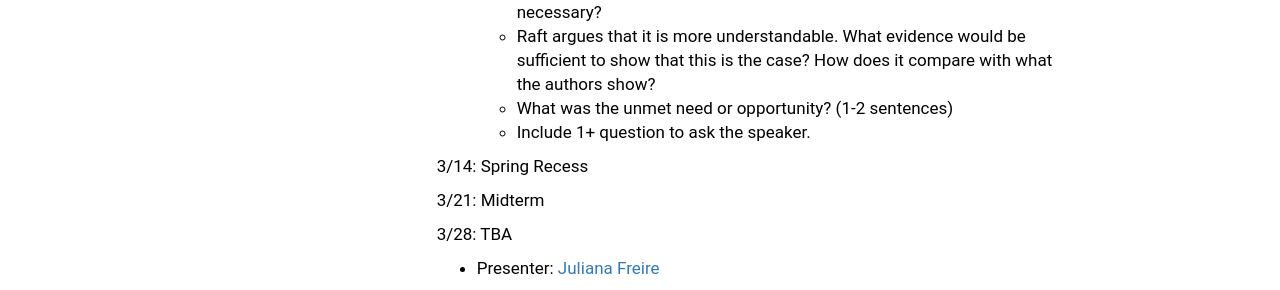
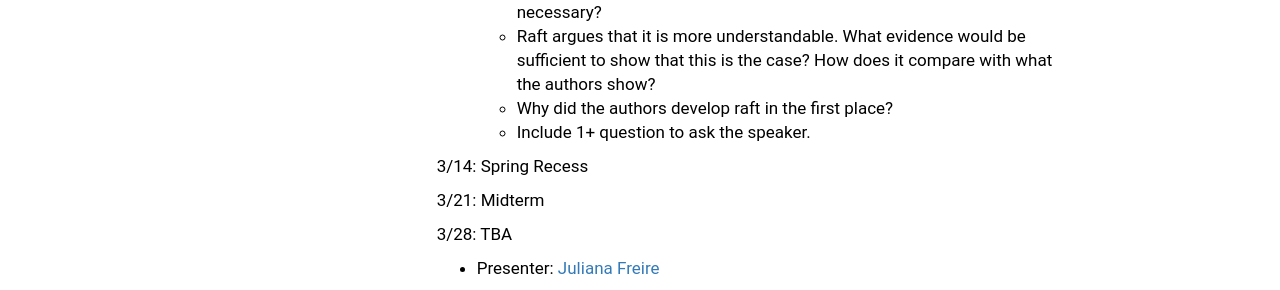
Before and after one commit to columbiadb/columbiadb.github.io, a Jekyll site: the page built from index.md, in a window 1280 px wide and 900 px high, scrolled down 2936 px. Shown: the part 249-539 px from the top of the window. Built offline with Jekyll 4.4.1, drawn with Linux system fonts in a browser that asks for light colours.

Commit message:
lazy commit msg

```diff
--- a/index.md
+++ b/index.md
@@ -112,7 +112,7 @@ Students are expected to actively participate in discussions.
   * Provide a simple example of how Raft recovers from a leader failure.  A simple way is to list the state at each node at every time step, and use english to describe what happens between each time step.
   * Suppose the clocks on all nodes are _perfectly synchronized_ (e.g., node i's clock is exactly the same as node j's clock).  Which part of raft is still necessary?
   * Raft argues that it is more understandable.  What evidence would be sufficient to show that this is the case?  How does it compare with what the authors show?
-  * What was the unmet need or opportunity? (1-2 sentences)
+  * Why did the authors develop raft in the first place?
   * Include 1+ question to ask the speaker.
 
 3/14: Spring Recess
```
